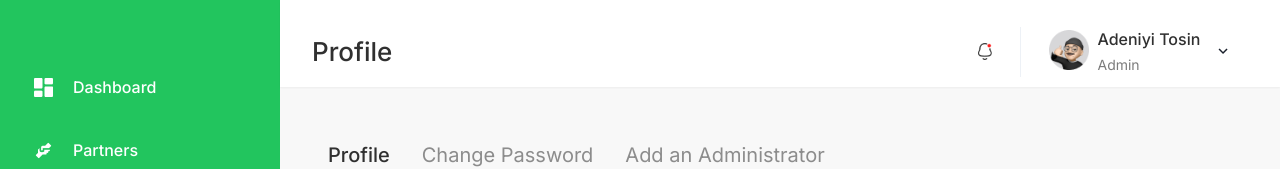
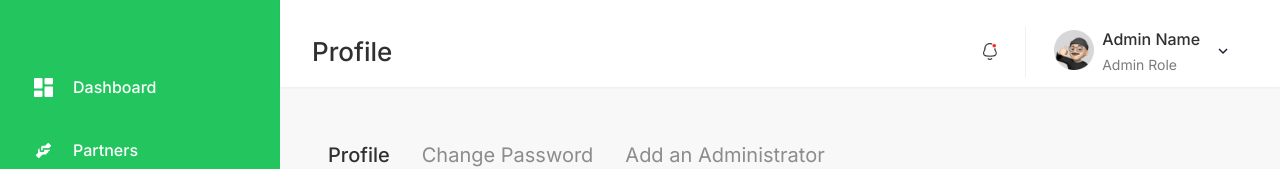
Before and after one commit to ClimRenew/climrenew-backoffice-v2, a Next.js app: page /profile in a window 1280 px wide. Shown: the top 169 px of the page. Built offline with nearby package versions, Linux system fonts and the light colour scheme; no server answers.

Commit message:
feat: display admin details on header

```diff
--- a/src/components/profileMenu/index.tsx
+++ b/src/components/profileMenu/index.tsx
@@ -1,4 +1,6 @@
 "use client";
+
+import { useEffect } from "react";
 import {
   Box,
   Text,
@@ -10,17 +12,45 @@ import {
   MenuItem,
   Button,
   Avatar,
-  Icon,
   Divider,
+  useToast,
+  Spinner,
 } from "@chakra-ui/react";
-import { ChevronDownIcon, SettingsIcon } from "@chakra-ui/icons";
-import { FaSignOutAlt, FaUserAlt } from "react-icons/fa";
-import { MdDashboard } from "react-icons/md";
+import { ChevronDownIcon } from "@chakra-ui/icons";
 import Image from "next/image";
 import { useRouter } from "next/navigation";
+import { useAppDispatch, useAppSelector } from "@/redux/store";
+import { getAdminProfile } from "@/redux/features/adminProfile";
 
 const ProfileMenu: React.FC = () => {
+  const dispatch = useAppDispatch();
   const router = useRouter();
+  const toast = useToast();
+  const { profile, loading, error } = useAppSelector((state) => state.adminProfile);
+console.log(profile?.admin)
+
+const user = profile ? profile.admin : undefined;
+
+  useEffect(() => {
+    dispatch(getAdminProfile());
+  }, [dispatch]);
+
+  useEffect(() => {
+    if (error) {
+      toast({
+        title: "Error",
+        description: error,
+        status: "error",
+        duration: 5000,
+        isClosable: true,
+      });
+    }
+  }, [error, toast]);
+
+  if (loading) {
+    return <Spinner />;
+  }
+
   return (
     <Menu>
       <MenuButton
@@ -35,11 +65,11 @@ const ProfileMenu: React.FC = () => {
         <Flex gap={"2"}>
           <Box>
             <Image
-              src="/assets/memoji.png"
+              src={user?.photo || "/assets/memoji.png"}
               width={40}
               height={40}
               quality={100}
-              alt="img"
+              alt="Profile Image"
             />
           </Box>
           <Box
@@ -55,7 +85,7 @@ const ProfileMenu: React.FC = () => {
               color={"#303030"}
               lineHeight={"19.36px"}
             >
-              Adeniyi Tosin
+              {user?.name || "Admin Name"}
             </Text>
             <Text
               className="inter"
@@ -65,7 +95,7 @@ const ProfileMenu: React.FC = () => {
               color={"#7C7C7C"}
               lineHeight={"16.49px"}
             >
-              Admin
+              {user?.role || "Admin Role"}
             </Text>
           </Box>
         </Flex>
@@ -80,7 +110,7 @@ const ProfileMenu: React.FC = () => {
             fontWeight={"500"}
             lineHeight={"19.36px"}
           >
-            David Ayewah
+            {user?.name || "Admin Name"}
           </Text>
           <Text
             w="full"
@@ -91,25 +121,18 @@ const ProfileMenu: React.FC = () => {
             lineHeight={"16.94px"}
             py={"2"}
           >
-            david.ayewah@gmail.com
+            {user?.email || "Admin Email"}
           </Text>
           <Divider />
-          <MenuItem
-            // icon={<Icon as={MdDashboard} />}
-
-            py={"2"}
-            mt={"6"}
-          >
-            <Box display={"flex"} gap={"3"}
-                onClick={()=> router.push("/dashboard")}
-                >
+          <MenuItem py={"2"} mt={"6"} onClick={() => router.push("/dashboard")}>
+            <Box display={"flex"} gap={"3"}>
               <Image
                 src="/assets/dashboardIcon.png"
-                alt="icon"
+                alt="Dashboard Icon"
                 width={20}
                 quality={100}
                 height={20}
-              />{" "}
+              />
               <Text
                 color="#2E2E2E"
                 fontSize={"16px"}
@@ -121,21 +144,15 @@ const ProfileMenu: React.FC = () => {
               </Text>
             </Box>
           </MenuItem>
-          <MenuItem
-            // icon={<Icon as={FaUserAlt} />}
-
-            py={"2"}
-          >
-            <Box display={"flex"} gap={"3"}
-                onClick={()=> router.push("/profile")}
-                >
+          <MenuItem py={"2"} onClick={() => router.push("/profile")}>
+            <Box display={"flex"} gap={"3"}>
               <Image
                 src="/assets/profileIcon.png"
-                alt="icon"
+                alt="Profile Icon"
                 width={20}
                 quality={100}
                 height={20}
-              />{" "}
+              />
               <Text
                 color="#2E2E2E"
                 fontSize={"16px"}
@@ -148,18 +165,17 @@ const ProfileMenu: React.FC = () => {
             </Box>
           </MenuItem>
           <Button
-            // leftIcon={<FaSignOutAlt />}
             bg="#22C55E"
             lineHeight={"16.94px"}
             borderRadius={"10px"}
             my={4}
-            cursor={'pointer'}
-            onClick={()=> router.push('/')}
+            cursor={"pointer"}
+            onClick={() => router.push('/')}
           >
             <Box display={"flex"} gap={"2"}>
               <Image
                 src="/assets/signOut.png"
-                alt="icon"
+                alt="Sign Out Icon"
                 width={15}
                 quality={100}
                 height={15}
--- /dev/null
+++ b/src/redux/features/adminProfile/index.tsx
@@ -0,0 +1,62 @@
+import { createAsyncThunk, createSlice } from "@reduxjs/toolkit";
+import { fetchAdminProfile, AdminProfileResponse } from "@/redux/services/adminProfileApi.service";
+
+interface AdminProfileState {
+  loading: boolean;
+  error: string | null;
+  profile: {
+    admin: any;
+    name: string;
+    email: string;
+    role: string;
+    photo: string | null;
+  } | null;
+}
+
+const initialState: AdminProfileState = {
+  loading: false,
+  error: null,
+  profile: null,
+};
+
+export const getAdminProfile = createAsyncThunk<
+  AdminProfileResponse,
+  void,
+  { rejectValue: { message: string; errors: { [key: string]: string[] } } }
+>(
+  "admin/getProfile",
+  async (_, { rejectWithValue }) => {
+    try {
+      const response = await fetchAdminProfile();
+      if (!response.status) {
+        return rejectWithValue({ message: response.message, errors: response.errors });
+      }
+      return response;
+    } catch (error) {
+      return rejectWithValue({ message: error instanceof Error ? error.message : "An unknown error occurred", errors: {} });
+    }
+  }
+);
+
+const adminProfileSlice = createSlice({
+  name: "adminProfile",
+  initialState,
+  reducers: {},
+  extraReducers: (builder) => {
+    builder
+      .addCase(getAdminProfile.pending, (state) => {
+        state.loading = true;
+        state.error = null;
+      })
+      .addCase(getAdminProfile.fulfilled, (state, action) => {
+        state.loading = false;
+        state.profile = action.payload.data;
+      })
+      .addCase(getAdminProfile.rejected, (state, action) => {
+        state.loading = false;
+        state.error = action.payload?.message || "An error occurred";
+      });
+  },
+});
+
+export default adminProfileSlice.reducer;
--- /dev/null
+++ b/src/redux/services/adminProfileApi.service.tsx
@@ -0,0 +1,21 @@
+import { apiRequest } from "../helper/apiHelper";
+
+export interface AdminProfileResponse {
+  status: boolean;
+  message: string;
+  data: {
+    name: string;
+    email: string;
+    role: string;
+    photo: string | null;
+    admin:any;
+  };
+  errors: { [key: string]: string[] };
+}
+
+export async function fetchAdminProfile(): Promise<AdminProfileResponse> {
+  const url = `https://v2.climrenew.com/api/v2/admin/profile/account`;
+  return await apiRequest<AdminProfileResponse>(url, {
+    method: 'POST',
+  });
+}
--- a/src/redux/store.tsx
+++ b/src/redux/store.tsx
@@ -4,12 +4,14 @@ import { TypedUseSelectorHook, useDispatch, useSelector } from "react-redux";
 import authReducer from "@/redux/features/auth";
 import blogReducer from "@/redux/features/allBlogs";
 import adminReducer from "@/redux/features/addAdmin"
+import adminProfileReducer from "@/redux/features/adminProfile"
 
 const store = configureStore({
   reducer: {
     auth: authReducer,
     blog: blogReducer,
-    admin:adminReducer
+    admin:adminReducer,
+    adminProfile:adminProfileReducer
   },
 });
 
```
Also changed, not shown: src/components/header/index.tsx (+1 -16 lines).
